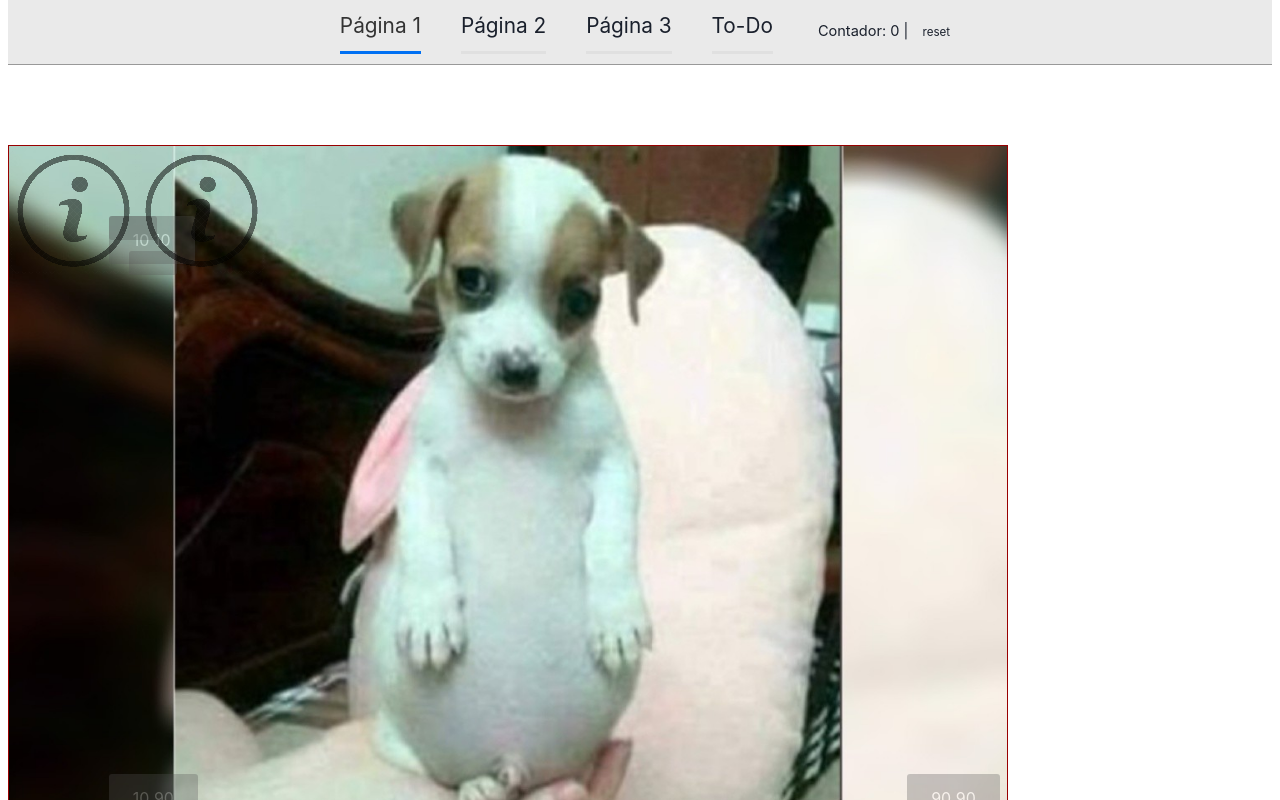
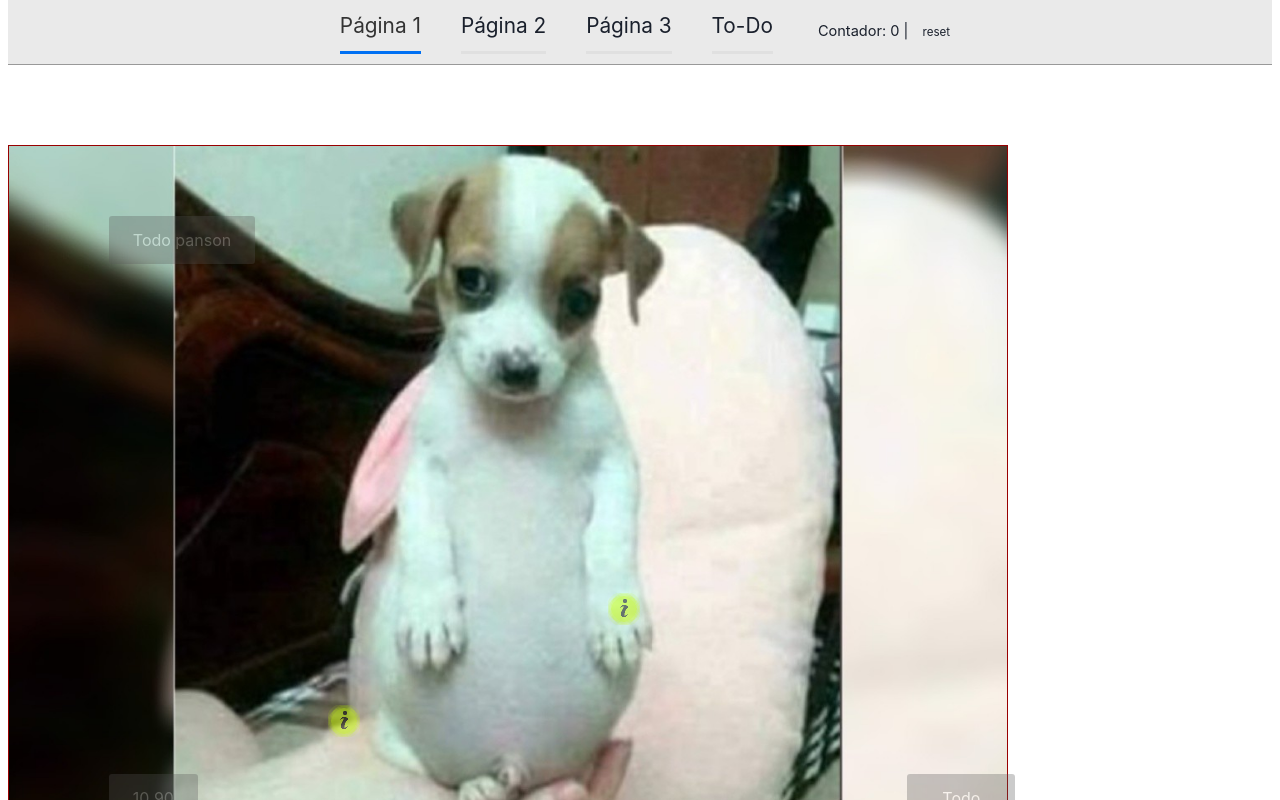
Before and after one commit to maximilianoide/INFO104-tour-informatica, a Next.js app: page /page1 in a window 1280 px wide. Shown: the top 800 px of the page. Built offline with nearby package versions, Linux system fonts and the light colour scheme.

Commit message:
nuevo icono para la info

```diff
--- a/components/escena.js
+++ b/components/escena.js
@@ -58,7 +58,7 @@ const Escena = ({ escenas }) => {
                 }}
                 onClick={(e) => {}}
               >
-                <img src="images/info-icon.png" style={{}}></img>
+                <img src="images/info.png" style={{}}></img>
               </button>
             </PopoverTrigger>
             <PopoverContent>
--- a/public/data/perropanson.json
+++ b/public/data/perropanson.json
@@ -3,8 +3,8 @@
     "nombre": "perro panson",
     "desc": "Lorem ipsum dolor sit amet, consectetuer adipiscing elit. Aenean commodo ligula eget dolor. Aenean massa. Cum sociis natoque penatibus et magnis dis parturient montes, nascetur ridiculus mus. Donec quam felis, ultricies nec, pellentesque eu, pretium quis, sem. Nulla consequat massa quis enim. Donec pede justo, fringilla vel, aliquet nec, vulputate eget, arcu. In enim justo, rhoncus ut, imperdiet a, venenatis vitae, justo. Nullam dictum felis eu pede mollis pretium. Integer tincidunt. Cras dapibus. Vivamus elementum ",
     "imagen": "./images/perroPanson.png",
-    "botones": [{"nom":"90 90","escenaDestino":2,"porx":"90%","pory":"90%"},{"nom":"10 10","escenaDestino":1,"porx":"10%","pory":"10%"},{"nom":"10 90","escenaDestino":1,"porx":"10%","pory":"90%"},{"desc":"soy info y tengo mucha info","porx": "10%","pory":"10%"},{"desc":"soy info y tengo mucha info","porx": "12%","pory":"15%"}],
-    "info": [{"desc":"soy info y tengo mucha info","porx": "90%","pory":"90%"},{"desc":"soy info 2 y tengo tora info","porx": "10%","pory":"10%"}]
+    "botones": [{"nom":"Todo chiquito","escenaDestino":2,"porx":"90%","pory":"90%"},{"nom":"Todo panson","escenaDestino":1,"porx":"10%","pory":"10%"},{"nom":"10 90","escenaDestino":1,"porx":"10%","pory":"90%"}],
+    "info": [{"desc":"el perro es muy panson","porx": "60%","pory":"64%"},{"desc":"está lleno de parasitos","porx": "32%","pory":"80%"}]
 
 },
 {
--- a/styles/style.css
+++ b/styles/style.css
@@ -237,6 +237,7 @@ td {
 }
 .botonInfo {
   opacity: 0.5;
+  position: absolute;
   background-color: transparent;
   background-repeat: no-repeat;
   border: none;
```
Also changed, not shown: public/images/info-icon.png (deleted), public/images/info.png (added).
